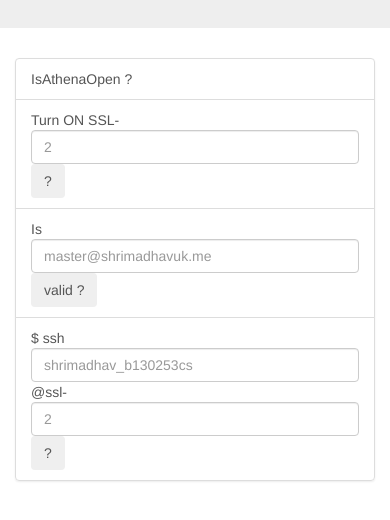
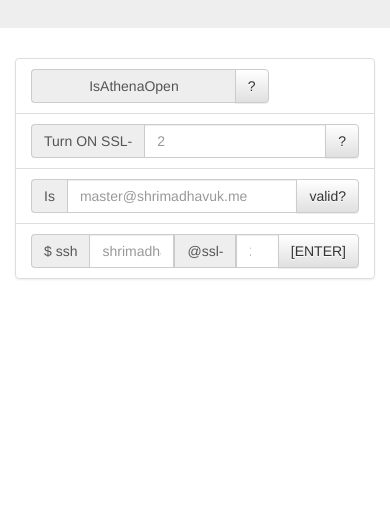
Before and after one commit to pbhopalka/SSLStatus, a plain HTML site: page index.html in a window 390 px wide. Shown: the part 172-692 px from the top of the page. Drawn offline with Linux system fonts and the light colour scheme.

Commit message:
responsive

```diff
--- a/index.html
+++ b/index.html
@@ -30,29 +30,50 @@
 
         <div class="container" id="main-viewport">
           <div class="list-group">
-            <a class="list-group-item" onclick="IsAthenaOpen()" id="IsAthenaOpen">IsAthenaOpen ?</a>
+            <a class="list-group-item" onclick="IsAthenaOpen()" id="IsAthenaOpen">
+              <form class="form-inline" role="form" method="POST" onsubmit="IsAthenaOpen(); return false;">
+                <div class="input-group">
+                  <span class="input-group-addon">IsAthenaOpen</span>
+                  <span class="input-group-btn">
+                    <button type="submit" class="btn btn-default"> ?</button>
+                  </span>
+                </div>
+              </form>
+            </a>
             <a class="list-group-item" id="TurnOnSSLSystem">
-              <form class="form-inline" method="POST" onsubmit="TurnOnSSLSystem(document.getElementById('input_sslno').value); return false;">
-                Turn ON SSL-
-                <input type="number" class="form-control input-small" placeholder="2" id="input_sslno" name="input_sslno" min="1" max="74" />
-                <!-- http://stackoverflow.com/a/8355050/4723940 -->
-                <button type="submit" class="btn"> ? </button>
+              <form class="form-inline" role="form" method="POST" onsubmit="TurnOnSSLSystem(document.getElementById('input_sslno').value); return false;">
+                <div class="input-group">
+                  <span class="input-group-addon">Turn ON SSL-</span>
+                  <input type="number" class="form-control input-small" placeholder="2" id="input_sslno" name="input_sslno" min="1" max="74" required />
+                  <!-- http://stackoverflow.com/a/8355050/4723940 -->
+                  <span class="input-group-btn">
+                    <button type="submit" class="btn btn-default"> ?</button>
+                  </span>
+                </div>
               </form>
             </a>
             <a class="list-group-item" id="IsEmailValid">
-              <form class="form-inline" method="POST" onsubmit="IsEmailValid(document.getElementById('input_emailid').value); return false;">
-                Is
-                <input type="email" class="form-control input-small" placeholder="master@shrimadhavuk.me" id="input_emailid" name="input_emailid" />
-                <button type="submit" class="btn"> valid ? </button>
+              <form class="form-inline" role="form" method="POST" onsubmit="IsEmailValid(document.getElementById('input_emailid').value); return false;">
+                <div class="input-group">
+                  <span class="input-group-addon">Is </span>
+                  <input type="email" class="form-control input-small" placeholder="master@shrimadhavuk.me" id="input_emailid" name="input_emailid" required />
+                  <span class="input-group-btn">
+                    <button type="submit" class="btn btn-default"> valid?</button>
+                  </span>
+                </div>
               </form>
             </a>
             <a class="list-group-item" id="SSHToSSLSystem">
-              <form class="form-inline" method="POST" onsubmit="SSHToSSLSystem(document.getElementById('ssh_ssluser').value, document.getElementById('ssh_sslno').value, prompt('input SSL password')); return false;">
-                $ ssh
-                <input type="text" class="form-control input-small" placeholder="shrimadhav_b130253cs" id="ssh_ssluser" name="ssh_ssluser" />
-                @ssl-
-                <input type="number" class="form-control input-small" placeholder="2" id="ssh_sslno" name="ssh_sslno" min="1" max="74" />
-                <button type="submit" class="btn"> ? </button>
+              <form class="form-inline" role="form" method="POST" onsubmit="SSHToSSLSystem(document.getElementById('ssh_ssluser').value, document.getElementById('ssh_sslno').value); return false;">
+                <div class="input-group">
+                  <span class="input-group-addon">$ ssh </span>
+                  <input type="text" class="form-control input-small" placeholder="shrimadhav_b130253cs" id="ssh_ssluser" name="ssh_ssluser" required />
+                  <span class="input-group-addon">@ssl-</span>
+                  <input type="number" class="form-control input-small" placeholder="2" id="ssh_sslno" name="ssh_sslno" min="1" max="74" required />
+                  <span class="input-group-btn">
+                    <button type="submit" class="btn btn-default"> [ENTER]</button>
+                  </span>
+                </div>
               </form>
             </a>
           </div>
--- a/js/functions.js
+++ b/js/functions.js
@@ -76,11 +76,13 @@ var IsAthenaOpen = function(){
     function(data){
       if(data.split('|')[0] == "open"){
         status = true;
-        document.getElementById('IsAthenaOpen').style = "background-color: #3B8516; color: #555;";
+        document.getElementById('IsAthenaOpen').style = "background-color: #3B8516; color: #f5f5f5; text-align: center;";
+        document.getElementById('IsAthenaOpen').innerHTML = data;
       }
       else{
         status = false;
-        document.getElementById('IsAthenaOpen').style = "background-color: #D2101E; color: #555;";
+        document.getElementById('IsAthenaOpen').style = "background-color: #D2101E; color: #fff; text-align: center;";
+        document.getElementById('IsAthenaOpen').innerHTML = data;
       }
     }
   )
@@ -105,7 +107,8 @@ var IsEmailValid = function(email){
   console.log("not implemented" + email);
 };
 
-var SSHToSSLSystem = function(username, sslno, password){
+var SSHToSSLSystem = function(username, sslno){
+  var password = prompt('input SSH password: ');
   console.log("SSHToSSLSystem: ");
   console.log("not implemented" + username + "@ssl-" + sslno + "::" + password);
 };
```
